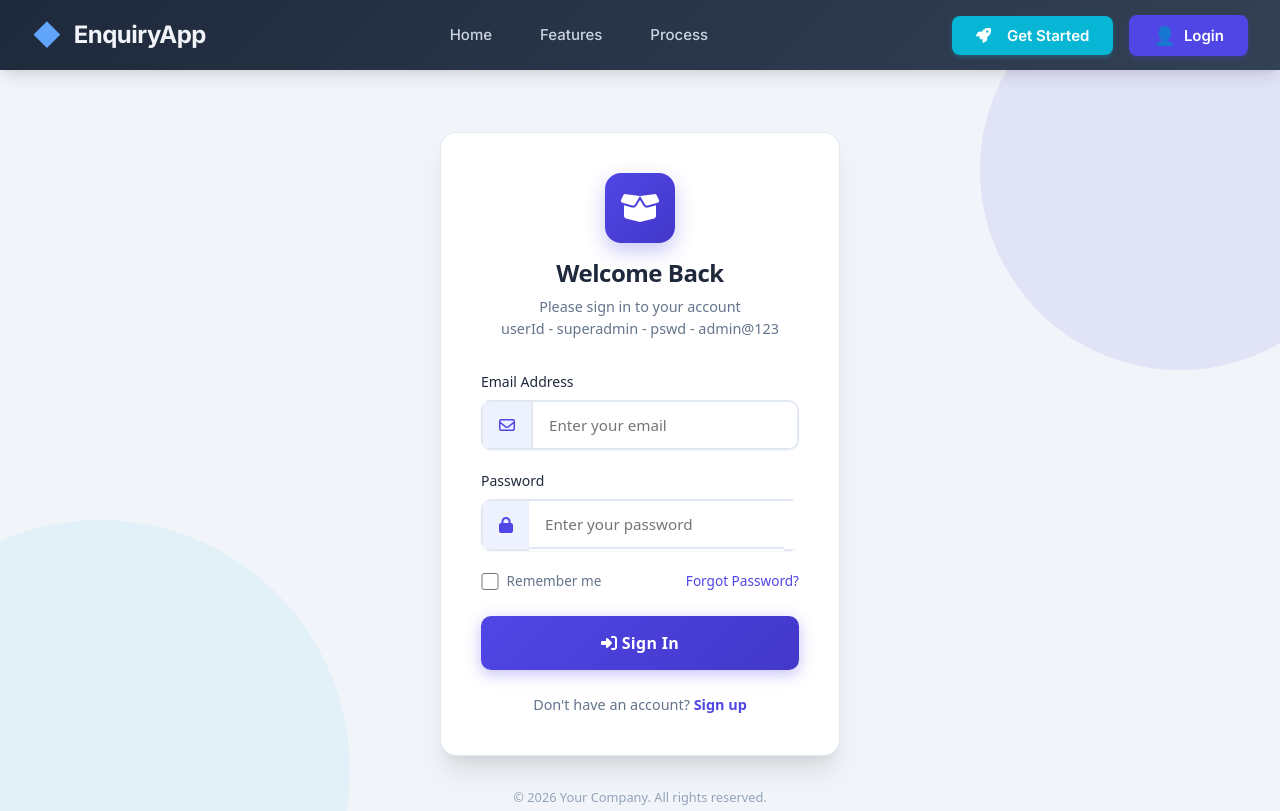
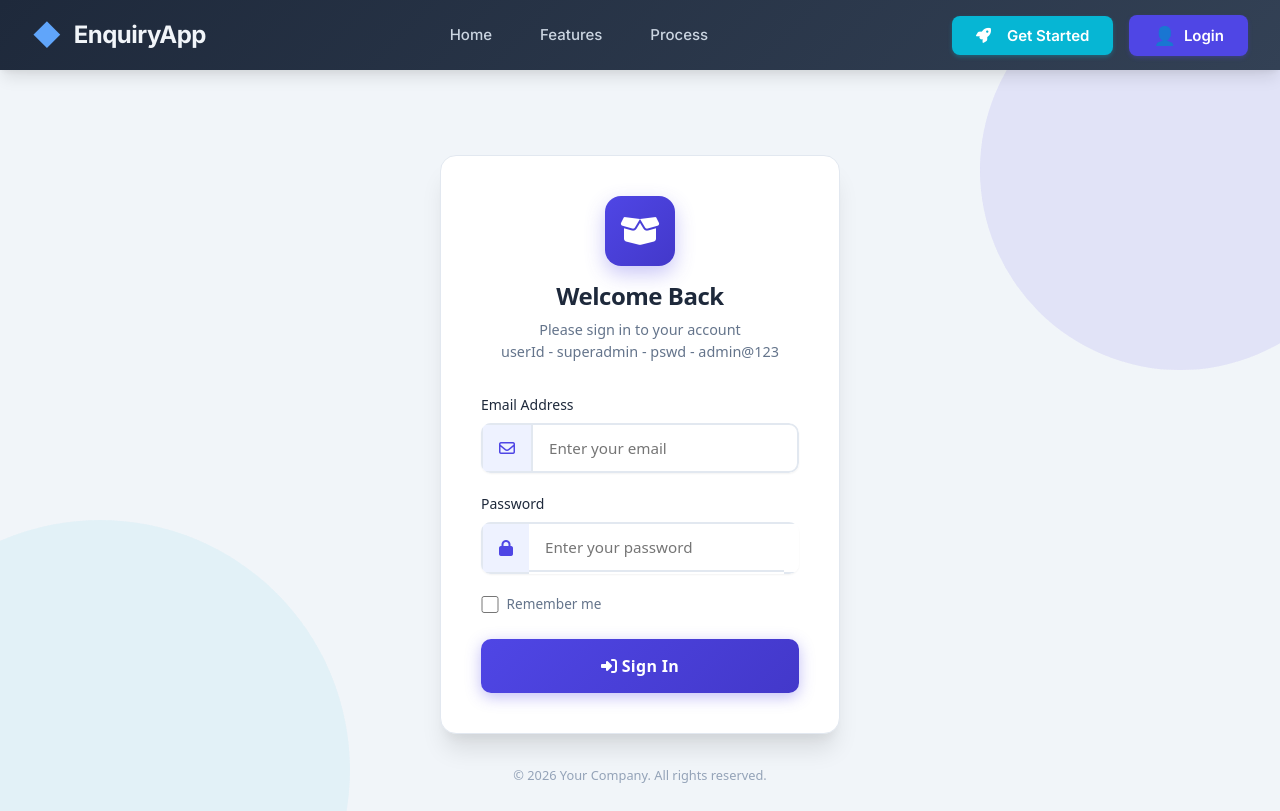
Before and after one commit to siddharthpotpose/enquriy-app, an Angular app: page /login in a window 1280 px wide. Shown: the top 811 px of the page. Built offline with nearby package versions, Linux system fonts and the light colour scheme.

Commit message:
Comment out password recovery and registration links
Comment out 'Forgot Password?' link and registration prompt.

```diff
--- a/src/app/pages/login/login.html
+++ b/src/app/pages/login/login.html
@@ -78,8 +78,8 @@
                         Remember me
                     </label>
                 </div>
-                <a href="#" style="color: #4f46e5; text-decoration: none; font-size: 0.85rem; font-weight: 500;">Forgot
-                    Password?</a>
+                <!-- <a href="#" style="color: #4f46e5; text-decoration: none; font-size: 0.85rem; font-weight: 500;">Forgot
+                    Password?</a> -->
             </div>
 
             <!-- Submit Button -->
@@ -114,10 +114,10 @@
         </form>
 
         <!-- Register Link -->
-        <p style="color: #64748b; font-size: 0.9rem; margin: 0; text-align: center; margin-top: 1.5rem;">
+        <!-- <p style="color: #64748b; font-size: 0.9rem; margin: 0; text-align: center; margin-top: 1.5rem;">
             Don't have an account?
             <a href="#" style="color: #4f46e5; font-weight: 600; text-decoration: none;">Sign up</a>
-        </p>
+        </p> -->
     </div>
 
     <!-- Footer -->
```
